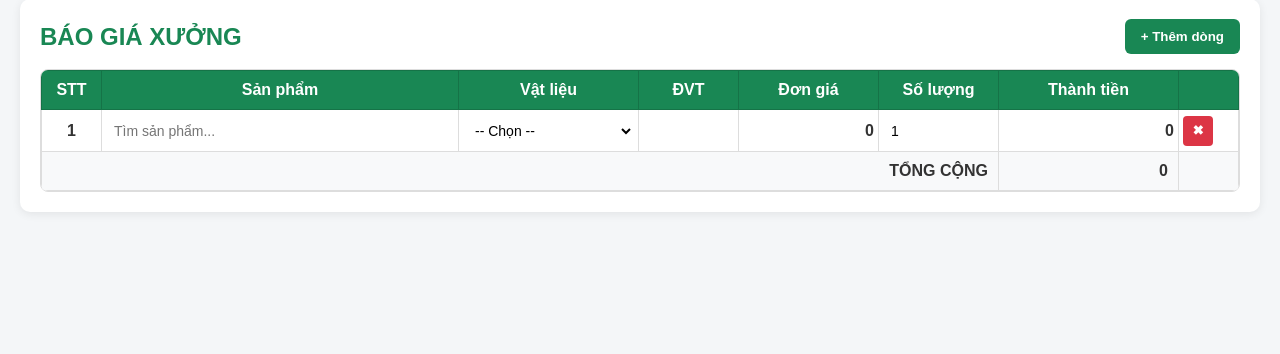
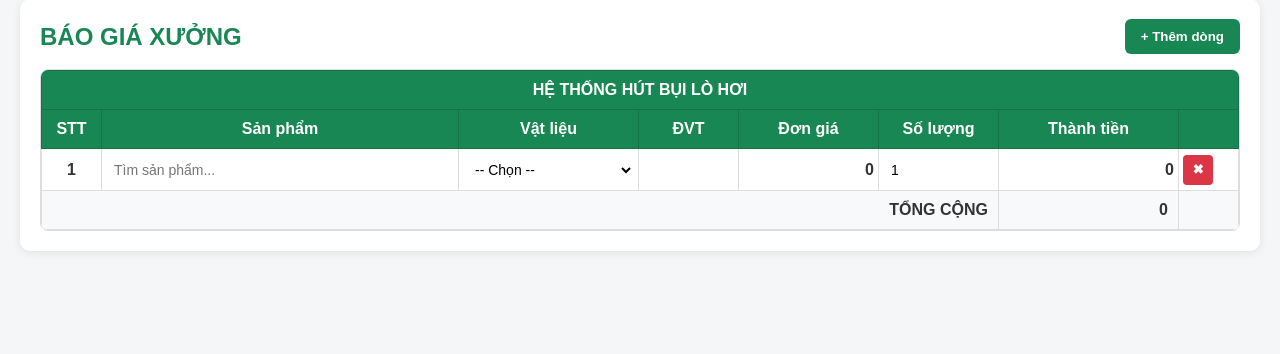
Before and after one commit to 20020899-debug/quote-web, a Flask app: page / in a window 1280 px wide. Shown: the part 21-375 px from the top of the page. Run offline with Flask 3, Linux system fonts and the light colour scheme; data that the repository does not hold is empty.

Commit message:
Update index.html

```diff
--- a/quote-web/templates/index.html
+++ b/quote-web/templates/index.html
@@ -24,6 +24,12 @@
         <table id="quoteTable">
 
             <thead>
+                <!-- 🔥 DÒNG TIÊU ĐỀ TÙY CHỈNH -->
+    <tr>
+        <th colspan="8" class="system-title">
+            HỆ THỐNG HÚT BỤI LÒ HƠI
+        </th>
+    </tr>
                 <tr>
                     <th style="width:60px">STT</th>
                     <th>Sản phẩm</th>
```
